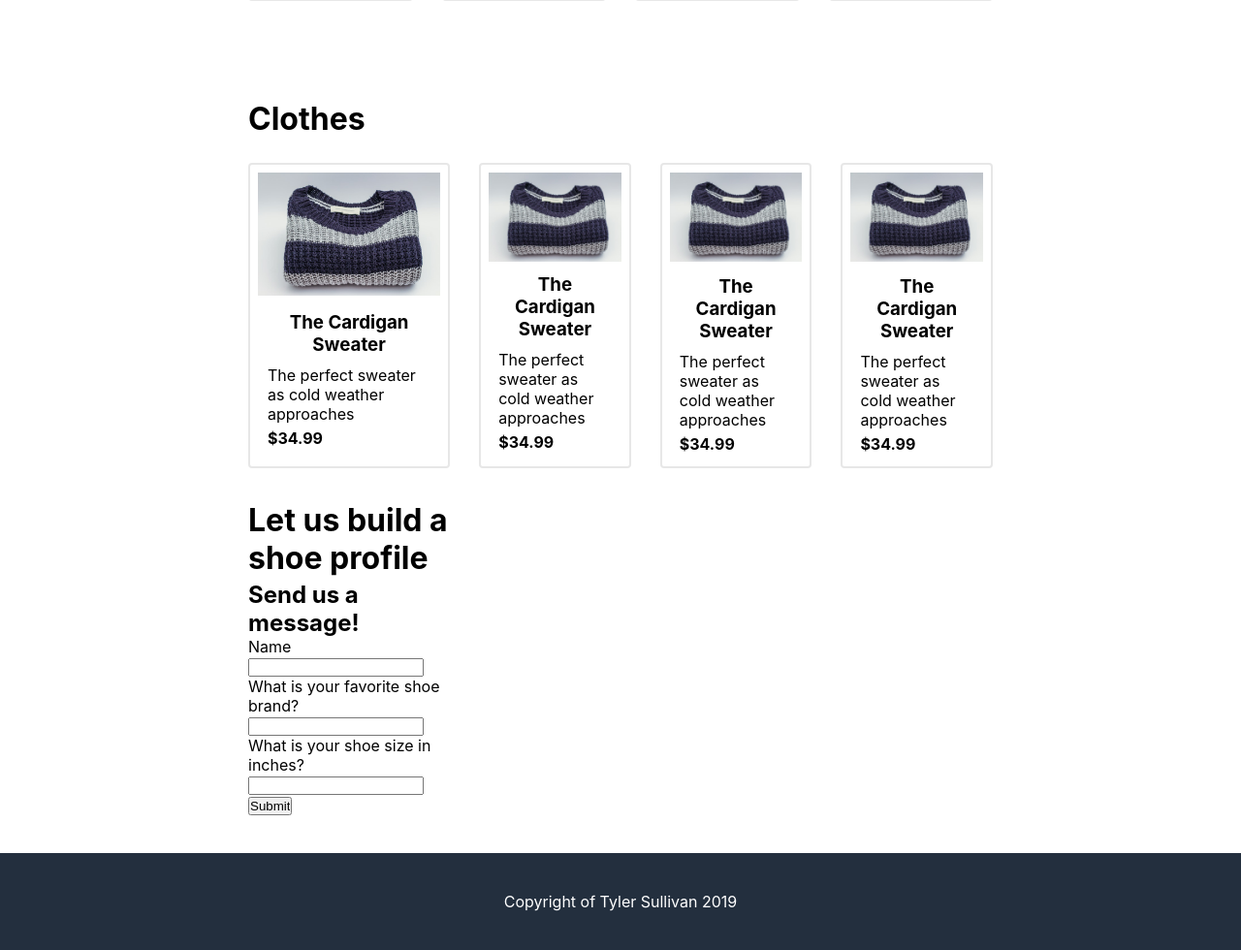
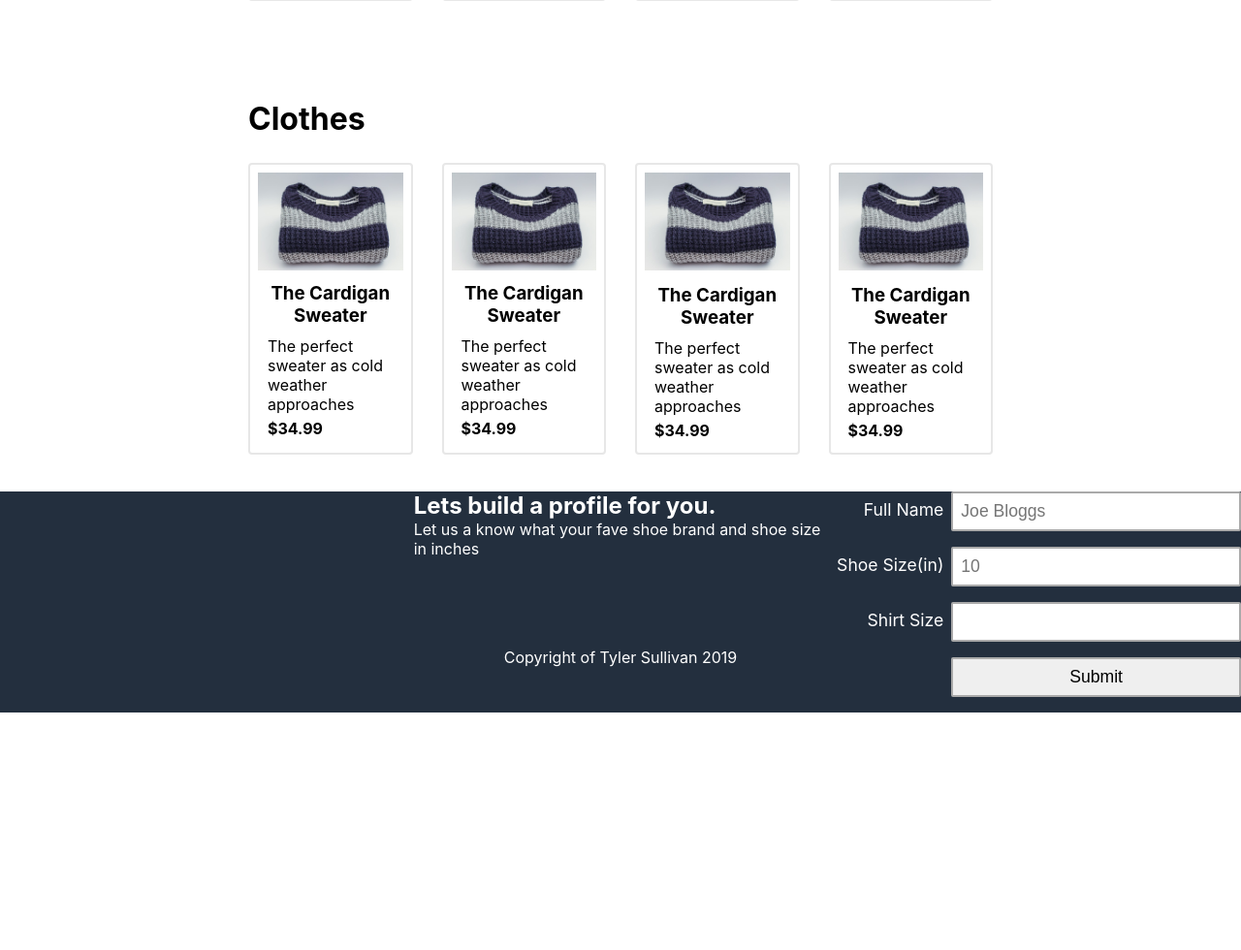
Before and after one commit to tylersullivan21/DIG3134, a PHP site: page /inventory.html in a window 1280 px wide. Shown: the part 1199-2179 px from the top of the page at 97% size. After the commit the page ends 1934 px from the top, so only its background shows below. Run offline with PHP 8.4, Linux system fonts and the light colour scheme.

Commit message:
added the form to the footer

```diff
--- a/project 1/css/inventory.css
+++ b/project 1/css/inventory.css
@@ -234,17 +234,59 @@
   }
 
 .footer{
+  display: grid;
+  grid-template-columns: repeat(3, 1fr);
+  grid-template-rows: repeat(2,1fr);
+  grid-template-areas:
+  "footer-form-text . profile-form"
+  ". footer-text .";
   grid-area: footer;
-  height: 100px;
+
   width: 100%;
   background: #232f3e;
-  display: grid;
+
   }
 
+  .footer-form-text{
+    grid-area: footer-form-text;
+    grid-column: 2/3;
+    color: white;
+  }
+.profile-form{
+  grid-area: profile-form;
+  color: white;
+  grid-row: 1/3;
+}
+#form {
+  max-width: 700px;
+  padding: 2rem;
+  box-sizing: border-box;
+}
+
+.form-field {
+  display: flex;
+  margin: 0 0 1rem 0;
+}
+label, input {
+  width: 70%;
+  padding: 0.5rem;
+  box-sizing: border-box;
+  justify-content: space-between;
+  font-size: 1.1rem;
+}
+label {
+  text-align: right;
+  width: 30%;
+}
+input {
+  border: 2px solid #aaa;
+  border-radius: 2px;
+}
+
+
   .footer-text{
-      justify-content: center;
-      align-content: center;
-      text-align: center;
+    grid-column: 2/3;
+    grid-row: 2;
       margin: auto;
       color: white;
   }
--- a/project 1/inventory.html
+++ b/project 1/inventory.html
@@ -185,20 +185,7 @@
         <!--CARD 4 ENDS HERE-->
 
 
-        <form class="profile-form" action="profile.php" method="post">
-            <div class="intro">
-              <h1>Let us build a shoe profile</h1>
-              <h2>Send us a message!</h2>
-            </div>
-            <label  for="text">Name</label>
-            <input class="name" type="text" name="name" value="" tabindex='2'
-            <label  for="text">What is your favorite shoe brand?</label>
-            <input class="shoe-brand" type="text" name="shoe-brand" value="" tabindex='3'>
-            <label  for="text">What is your shoe size in inches?</label>
-            <input class="shoe-size" type="text" name="shoe-size" value="" tabindex='4'>
-            <input type="submit" name="submit-button" value="Submit">
 
-          </form>
         </section>
         </main>
 
@@ -209,6 +196,29 @@
 
 
         <footer class="footer">
+
+<div class="footer-form-text">
+    <h2 class="footer-heading">Lets build a profile for you.</h2>
+    <p>Let us a know what your fave shoe brand and shoe size in inches</p>
+</div>
+<form method="post" action="profile.php" method="POST" class="profile-form">
+    <div class="form-field">
+      <label for="full-name">Full Name</label>
+      <input type="text" name="full-name" id="full-name" placeholder="Joe Bloggs" required />
+    </div>
+    <div class="form-field">
+      <label for="shoe-size">Shoe Size(in)</label>
+      <input type="text" name="email-input" id="shoe-size" placeholder="10" required />
+    </div>
+    <div class="form-field">
+      <label for="shirt-size">Shirt Size</label>
+      <input type="text" name="shirt-size" id="shirt-size" required />
+    </div>
+    <div class="form-field">
+      <label for=""></label>
+      <input type="submit" value="Submit" />
+    </div>
+  </form>
             <p class="footer-text">Copyright of Tyler Sullivan 2019</p>
         </footer>
 
--- a/project 1/profile.php
+++ b/project 1/profile.php
@@ -8,9 +8,10 @@
 $profile = array($name, $shoe_brand, $shoe_size);
 print_r($profile);
 echo "<br>";
-echo  count($profile);
+
 echo "<br>";
 shuffle($profile);
+echo  count($profile);
 print_r($profile);
 
 ?>
```
